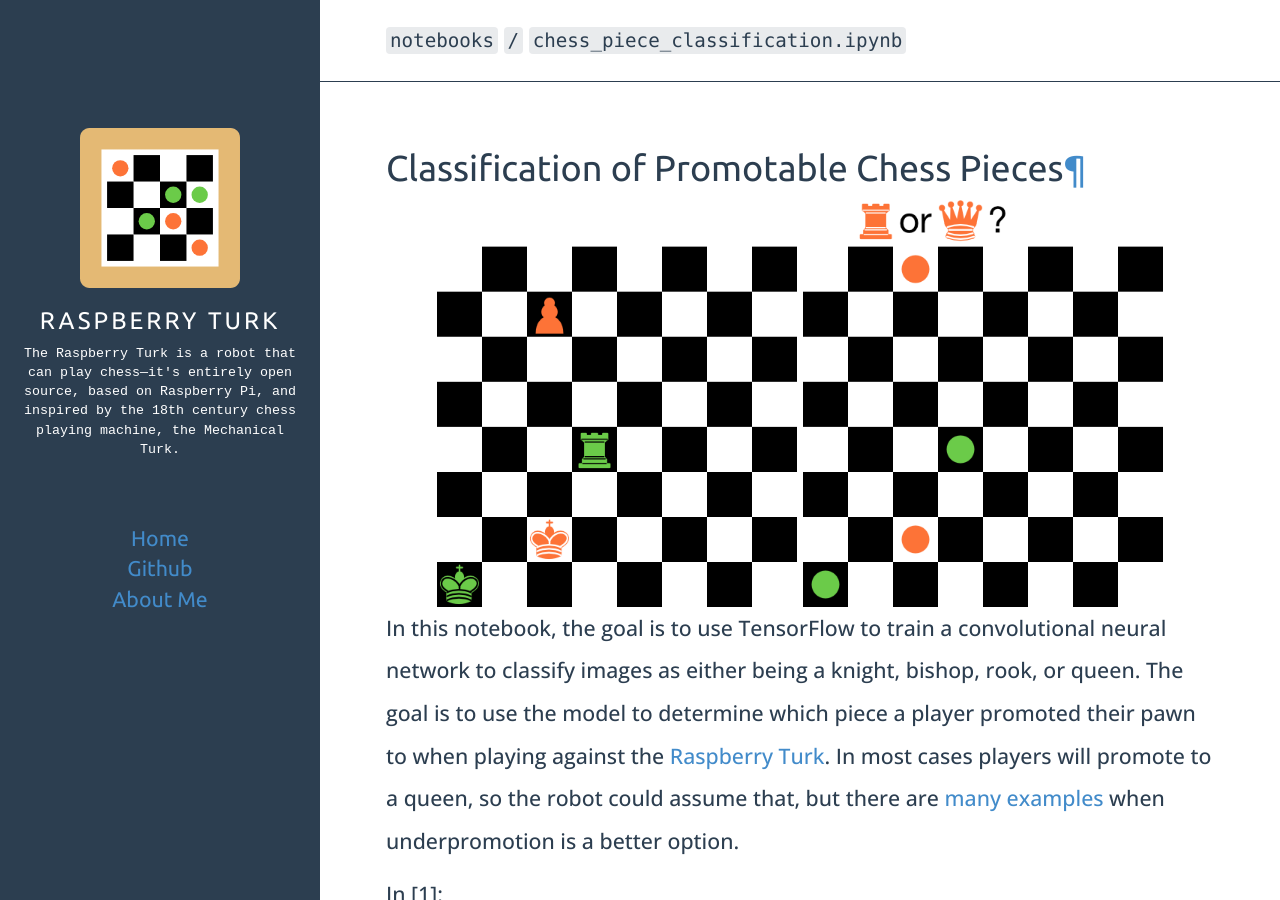
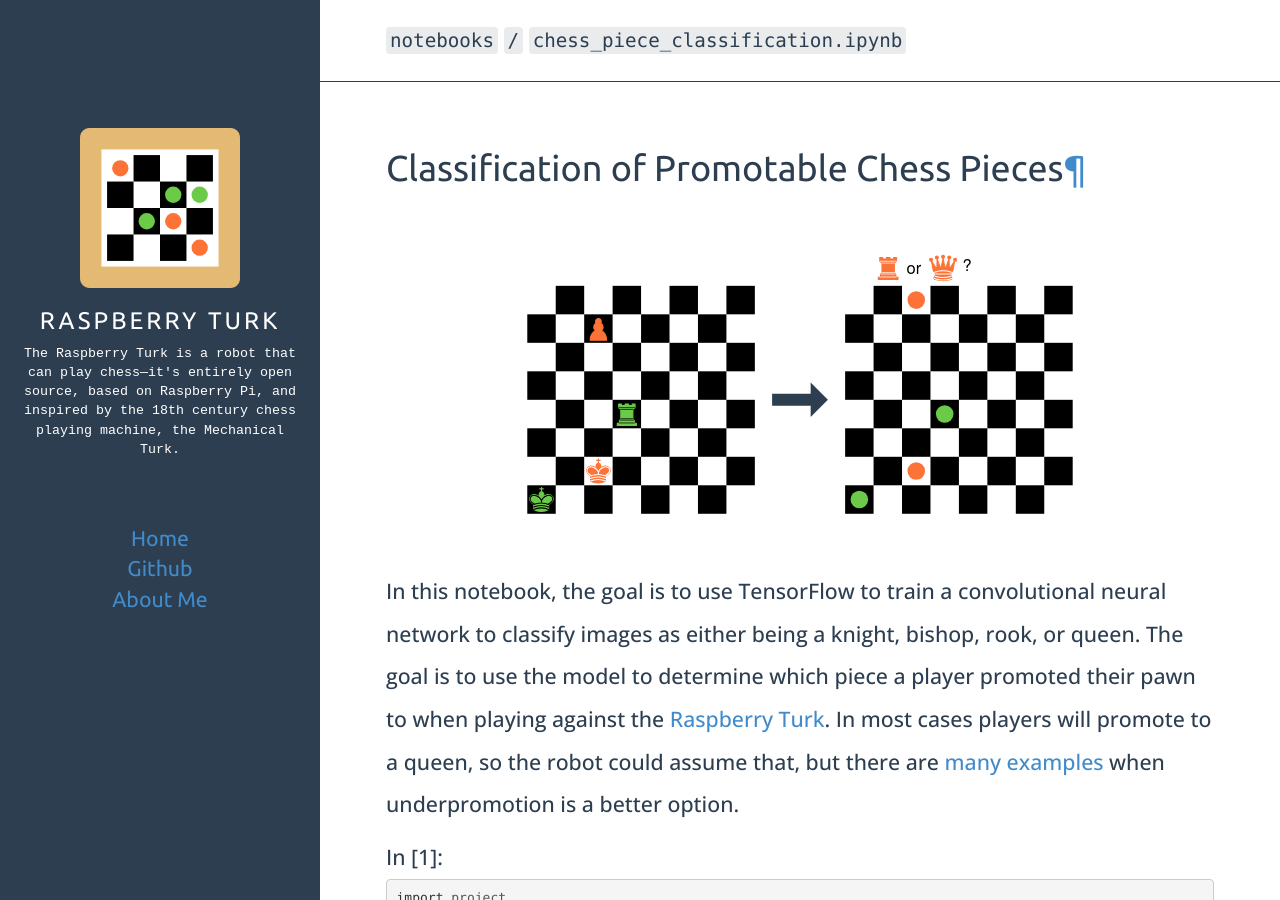
Before and after one commit to raspberryturk/www.raspberryturk.com, a Jekyll site: the page built from notebooks/chess_piece_classification.html, in a window 1280 px wide and 900 px high. Built offline with Jekyll 4.4.1, drawn with Linux system fonts in a browser that asks for light colours.

Commit message:
pull in image layout change to chess piece classification notebook

```diff
--- a/notebooks/chess_piece_classification.html
+++ b/notebooks/chess_piece_classification.html
@@ -10,8 +10,7 @@ github: https://bitbucket.org/joeymeyer/raspberryturk/
 <div class="inner_cell">
 <div class="text_cell_render border-box-sizing rendered_html">
 <h1 id="Classification-of-Promotable-Chess-Pieces">Classification of Promotable Chess Pieces<a class="anchor-link" href="#Classification-of-Promotable-Chess-Pieces">&#182;</a></h1><center>
-<img src="/notebooks/assets/img/chessboard3.png" width="360px" />
-<img src="/notebooks/assets/img/whichpromotion.png" width="360px" />
+<img src="/notebooks/assets/img/promotionproblem.svg" width="80%" />
 </center><p>In this notebook, the goal is to use TensorFlow to train a convolutional neural network to classify images as either being a knight, bishop, rook, or queen. The goal is to use the model to determine which piece a player promoted their pawn to when playing against the <a href="http://www.raspberryturk.com">Raspberry Turk</a>. In most cases players will promote to a queen, so the robot could assume that, but there are <a href="http://www.chessgames.com/perl/chesscollection?cid=1000028">many examples</a> when underpromotion is a better option.</p>
 
 </div>
```
Also changed, not shown: notebooks/assets/img/chessboard3.png (deleted), notebooks/assets/img/promotionproblem.svg (added), notebooks/assets/img/whichpromotion.png (deleted).
